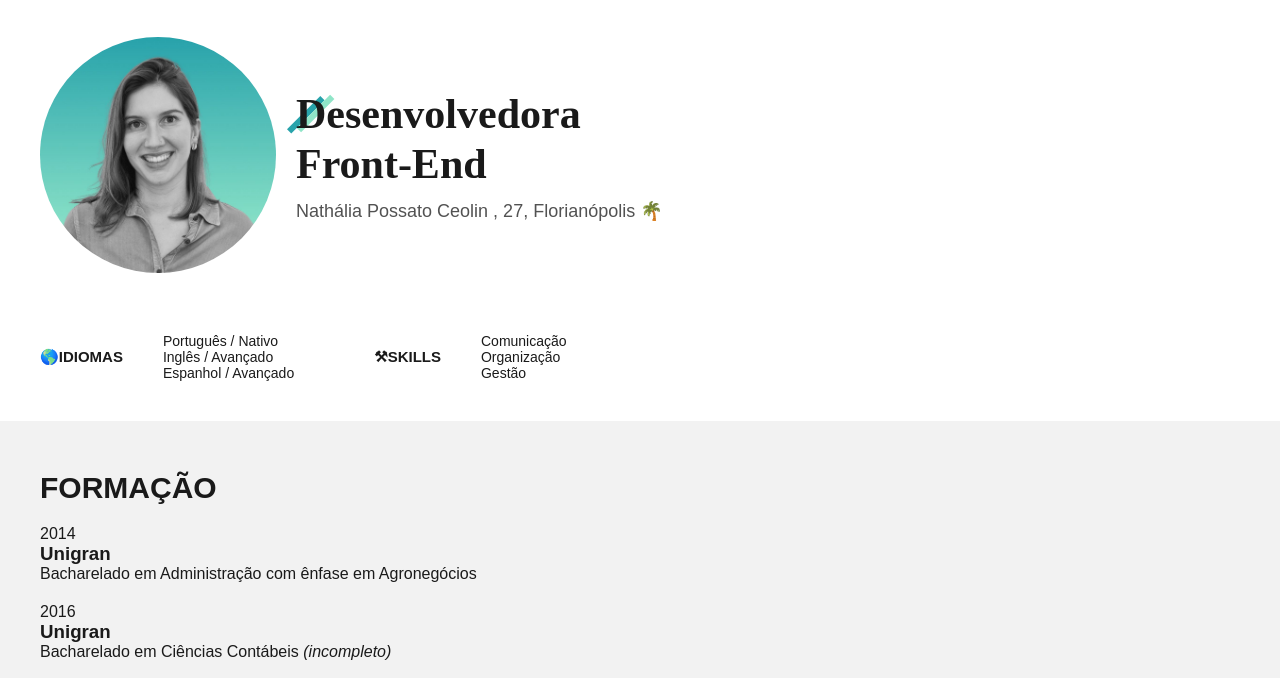
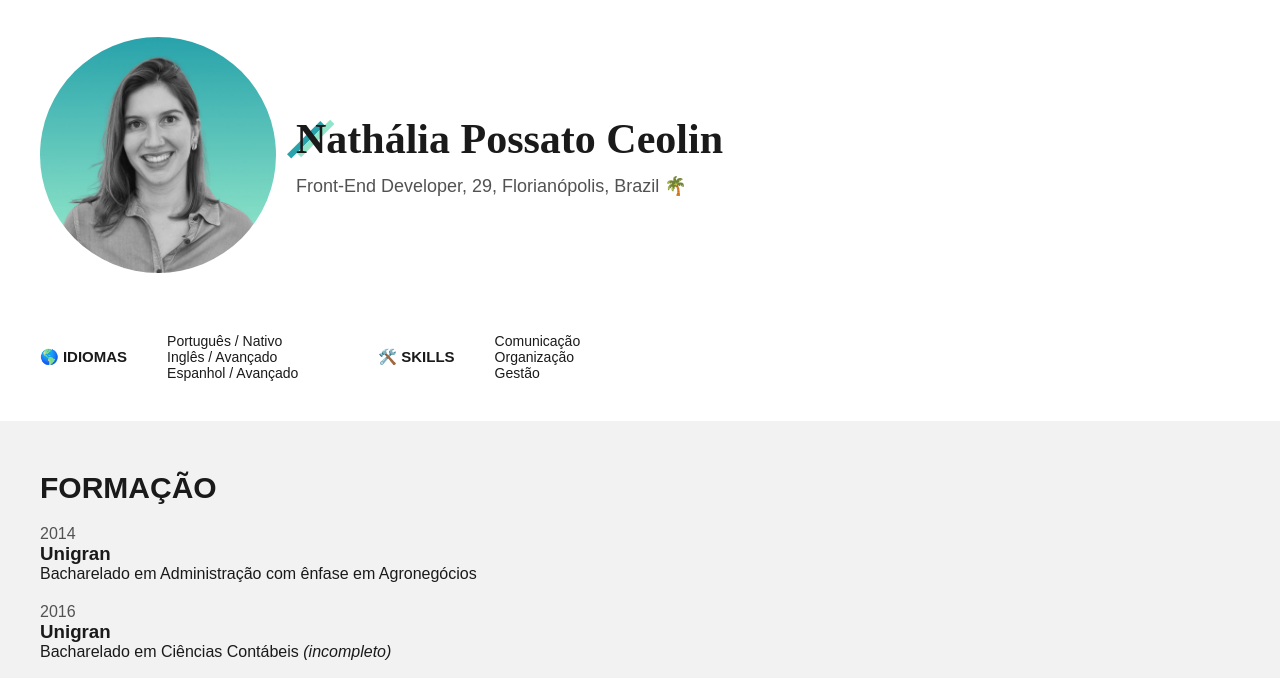
Before and after one commit to nathpceolin/my-portfolio, a plain HTML site: page index.html in a window 1280 px wide. Shown: the part 106-784 px from the top of the page. Drawn offline with Linux system fonts and the light colour scheme.

Commit message:
altera titulo e idade

```diff
--- a/index.html
+++ b/index.html
@@ -22,13 +22,13 @@
   <main id="introducao">
     <img id="photo" src="imagem-perfil-gradiente.jpg" alt="foto perfil nath">
     <div>
-      <h1>Desenvolvedora <br>Front-End</h1>
-      <p>Nathália Possato Ceolin , 27, Florianópolis 🌴</p>
+      <h1>Nathália Possato Ceolin</h1>
+      <p> Front-End Developer, 29, Florianópolis, Brazil 🌴</p>
     </div>
   </main>
   <section id="outras-infos">
     <div class="idiomas">
-      <h2 class="small">🌎IDIOMAS</h2>
+      <h2 class="small">🌎 IDIOMAS</h2>
       <ul>
         <li>Português / Nativo</li>
         <li>Inglês / Avançado</li>
@@ -36,7 +36,7 @@
       </ul>
     </div>
     <div class="skills">
-      <h2 class="small">⚒SKILLS</h2>
+      <h2 class="small">🛠️ SKILLS</h2>
       <ul>
         <li>Comunicação</li>
         <li>Organização</li>
--- a/style.css
+++ b/style.css
@@ -118,6 +118,10 @@ li {
   flex-direction: column;
 }
 
+.curso-ano{
+  color: #525252;
+}
+
 #formacao h2 {
   max-width: 1200px;
   margin: 20px auto;
```
